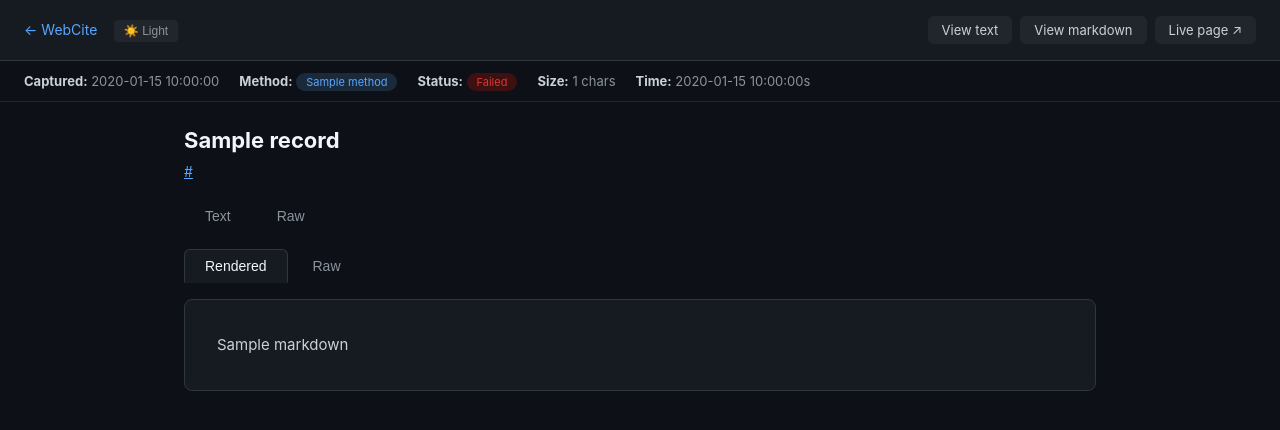
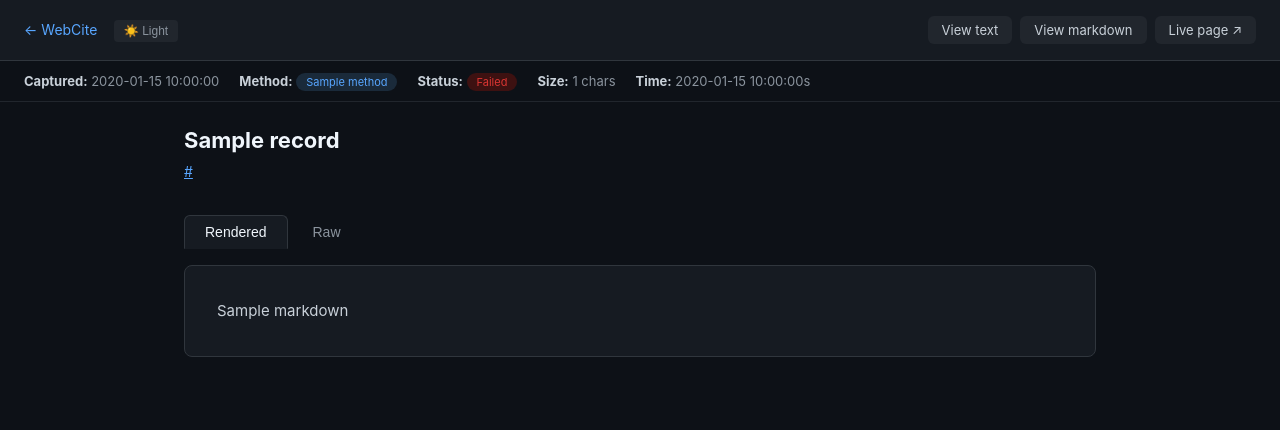
Before and after one commit to taikonaut2k/webcite, a Flask app: template templates/archive.html in a window 1280 px wide. Shown: the top 430 px of the page. Run offline with Flask 3, Linux system fonts and the light colour scheme; the template is opened without the code that fills it: most values are stand-ins (such as "Sample title", 1, 10 or a date in 2020).

Commit message:
Simplify: keep only Rendered tab, remove Text/Raw

```diff
--- a/templates/archive.html
+++ b/templates/archive.html
@@ -196,10 +196,7 @@
             {% if record.has_screenshot %}
             <button class="tab-btn active" onclick="switchTab('screenshot')">Screenshot</button>
             {% endif %}
-            <button class="tab-btn {% if not record.has_screenshot and not record.content.markdown %}active{% endif %}" onclick="switchTab('text')">Text</button>
-            {% if record.content.markdown %}
-            <button class="tab-btn" onclick="switchTab('raw')">Raw</button>
-            {% endif %}
+
             {% if record.content.html and record.content.html|length > 500 %}
             <button class="tab-btn {% if not record.has_screenshot and not record.content.markdown %}active{% endif %}" onclick="switchTab('page')">Page View</button>
             {% endif %}
@@ -222,19 +219,9 @@
             {% endif %}
         </div>
 
-        <div id="tab-text" class="tab-panel">
-            {% if record.content.text %}
-            <div class="text-content">{{ record.content.text[:50000] }}</div>
-            {% else %}
-            <div class="not-found"><h2>No text content</h2></div>
-            {% endif %}
-        </div>
 
-        {% if record.content.markdown %}
-        <div id="tab-raw" class="tab-panel">
-            <div class="text-content">{{ record.content.markdown }}</div>
-        </div>
-        {% endif %}
+
+
 
         {% if record.content.html and record.content.html|length > 500 %}
         <div id="tab-page" class="tab-panel">
```
